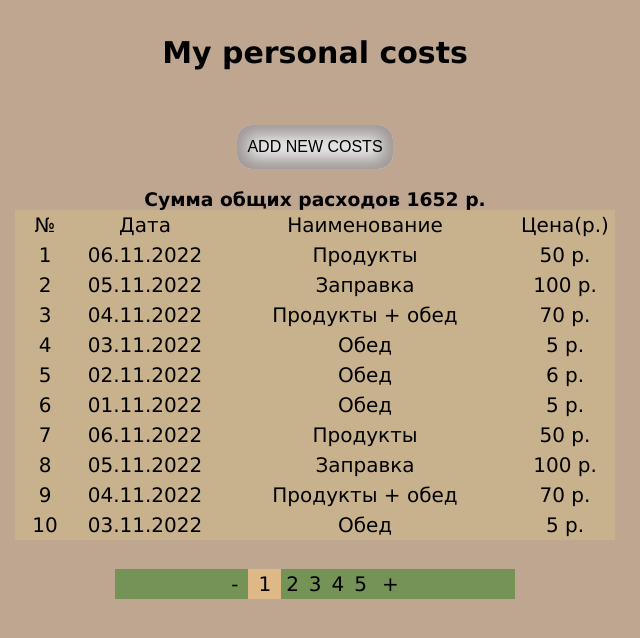
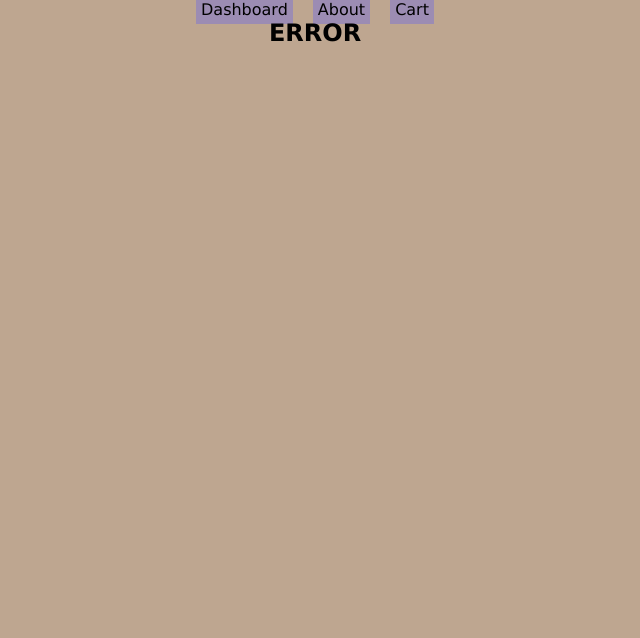
Before and after one commit to Denver95/my-personal-costs, a Vue app: page /error in a window 1280 px wide. Shown: the top 638 px of the page, without its empty margins (325-965 px from the left). Built offline with nearby package versions, Linux system fonts and the light colour scheme.

Commit message:
HomeWork-5

```diff
--- a/package.json
+++ b/package.json
@@ -9,9 +9,11 @@
   "dependencies": {
     "@fortawesome/fontawesome-svg-core": "^6.2.0",
     "vue": "^2.6.14",
+    "vue-router": "^3.6.5",
     "vuex": "^3.6.2"
   },
   "devDependencies": {
+    "@vue/cli-plugin-router": "~5.0.0",
     "@vue/cli-plugin-vuex": "~5.0.0",
     "@vue/cli-service": "~5.0.0",
     "sass": "^1.32.7",
--- a/src/App.vue
+++ b/src/App.vue
@@ -1,87 +1,36 @@
 <template>
   <div id="app">
-    <!-- Контейнер для стилей или выравнивания -->
-    <div class="style_container">
-      <!-- Заголовок приложения -->
-      <header class="header-top-costs">
-        <div class="container">
-          <h2 class="header-top-costs-h2">My personal costs</h2>
-        </div>
-      </header>
-      <!-- Основная разметка приложения, включая отдельные компоненты -->
-      <main class="main-container">
-        <div class="container position">
-          <!--Разметка для кнопки добавления расходов  -->
-          <div class="button-add-costs">
-            <ButtonAddCosts />
-          </div>
-          <!-- Блок для отображения формы ввода расходов -->
-          <div class="form-add-costs">
-            <!-- Принимаем значения  -->
-            <FormAddCosts />
-          </div>
+    <header>
+      <div>
+        <!-- Меняем все на router-link -->
+        <router-link to="/payment" class="a-page">Dashboard</router-link>
+        <router-link to="/about" class="a-page">About</router-link>
+        <router-link to="/cart" class="a-page">Cart</router-link>
+        <!-- <router-link to="/error" class="a-page">Error</router-link> -->
+        <!-- <div @click="goTopage">click</div> -->
+      </div>
+      <!-- Тут мы указываем куда будем отображать содержимое страниц -->
+      <router-view />
+    </header>
 
-          <!-- Блок отоборажения данных о затрах и граффик -->
-          <div class="display-costs">
-            <!-- Передаем данные из costsList в наш аргумент items -->
-            <DisplayCosts :items="curentElements" :getSumCosts="getSumCosts" />
-          </div>
-          <div class="pagination-costs">
-            <Pagination :cur="page" :n="pageQuantity" :length="costsList.length" @pagination="onChangePage" />
-          </div>
-        </div>
-      </main>
-    </div>
   </div>
 </template>
 
 <script>
-import ButtonAddCosts from './components/ButtonAddCosts.vue';
-import FormAddCosts from './components/FormAddCosts.vue';
-import DisplayCosts from './components/DisplayCosts.vue';
-import Pagination from './components/Pagination.vue';
 
-import { mapActions, mapGetters } from 'vuex';
 export default {
   name: "App",
-  data() {
-    return {
-      page: 1,
-      pageQuantity: 10,
+
+  methods: {
+    goTopage() {
+      // Делаем проверку по Name
+      if (this.$route.name === 'About') return
+      this.$router.push({
+        name: 'About'
+        //Если мы находимся на этой странице и нажимаем на КЛИК (вызов метода) то будут ошибки. Нужно сделать проверку
+      })
     }
   },
-
-  components: {
-    Pagination,
-    ButtonAddCosts,
-    FormAddCosts,
-    DisplayCosts,
-  },
-
-  computed: {
-    ...mapGetters({
-      costsList: 'getCostsList',
-      getSumCosts: 'getCostsListValue',
-    }),
-    curentElements() {
-      return this.costsList.slice(this.pageQuantity * (this.page - 1), this.pageQuantity * (this.page - 1) + this.pageQuantity);
-    }
-  },
-  methods: {
-    ...mapActions([
-      'fetchData'
-    ]),
-    onChangePage(p) {
-      this.page = p
-    },
-  },
-
-  //Массив costsList принимает функцию с текстовыми
-  created() {
-    this.fetchData()
-  },
-
-
 }
 
 </script>
@@ -102,40 +51,11 @@ html {
   font-family: Verdana, Geneva, Tahoma, sans-serif;
 }
 
-
-.header-top-costs {
-  padding: 30px 0;
+.a-page {
+  margin: 5px 10px;
+  text-decoration: none;
+  color: black;
+  background-color: rgb(82 82 255 / 31%);
+  padding: 5px;
 }
-
-.container {
-  width: 1140px;
-  margin: 0 auto;
-}
-
-.position {
-  position: relative;
-}
-
-
-.header-top-costs-h2 {
-  display: inline-block;
-  font-size: 30px;
-  line-height: 45px;
-}
-
-// .display-costs {
-//   position: absolute;
-//   top: 160px;
-//   left: calc(50% - 300px);
-// }
-
-.main-container {
-  margin: 20px 0px;
-}
-
-// .pagination-costs {
-//   position: absolute;
-//   left: 50%;
-//   top: 400px;
-// }
 </style>
--- a/src/components/FormAddCosts.vue
+++ b/src/components/FormAddCosts.vue
@@ -46,9 +46,13 @@ export default {
 			}
 		},
 
-		options() {
-			return this.$store.getters.getCategoryList
-		},
+		...mapGetters({
+			options: 'getCategoryList',
+		}),
+
+		// options() {
+		// 	return this.$store.getters.getCategoryList
+		// },
 	},
 	methods: {
 
@@ -73,7 +77,7 @@ export default {
 
 		},
 	},
-
+	// ВЕРНУТСЯ
 	mounted() {
 		if (!this.category?.length) {
 			this.$store.dispatch('loadCategory')
--- a/src/main.js
+++ b/src/main.js
@@ -1,10 +1,12 @@
 import Vue from 'vue'
 import App from './App.vue'
 import store from './store'
+import router from './router'
 
 Vue.config.productionTip = false
 
 new Vue({
   store,
+  router,
   render: function (h) { return h(App) }
 }).$mount('#app')
--- /dev/null
+++ b/src/page/About.page.vue
@@ -0,0 +1,16 @@
+<template>
+
+	<h2>HEllo About</h2>
+</template>
+
+<script>
+
+export default {
+	name: 'About',
+}
+
+</script>
+
+<style>
+
+</style>
--- /dev/null
+++ b/src/page/Dashboard.page.vue
@@ -0,0 +1,116 @@
+<template>
+	<!-- Контейнер для стилей или выравнивания -->
+	<div class="style_container">
+		<!-- Заголовок приложения -->
+		<header class="header-top-costs">
+			<div class="container">
+				<h2 class="header-top-costs-h2">My personal costs</h2>
+			</div>
+		</header>
+		<!-- Основная разметка приложения, включая отдельные компоненты -->
+		<main class="main-container">
+			<div class="container position">
+				<!--Разметка для кнопки добавления расходов  -->
+				<div class="button-add-costs">
+					<ButtonAddCosts />
+				</div>
+				<!-- Блок для отображения формы ввода расходов -->
+				<div class="form-add-costs">
+					<!-- Принимаем значения  -->
+					<FormAddCosts />
+				</div>
+
+				<!-- Блок отоборажения данных о затрах и граффик -->
+				<div class="display-costs">
+					<!-- Передаем данные из costsList в наш аргумент items -->
+					<DisplayCosts :items="curentElements" :getSumCosts="getSumCosts" />
+				</div>
+				<div class="pagination-costs">
+					<Pagination :cur="page" :n="pageQuantity" :length="costsList.length" @pagination="onChangePage" />
+				</div>
+			</div>
+		</main>
+	</div>
+</template>
+
+<script>
+import { mapActions, mapGetters } from 'vuex';
+import ButtonAddCosts from '../components/ButtonAddCosts.vue';
+import FormAddCosts from '../components/FormAddCosts.vue';
+import DisplayCosts from '../components/DisplayCosts.vue';
+import Pagination from '../components/Pagination.vue';
+
+export default {
+	name: 'Dashboard',
+	components: {
+		Pagination,
+		ButtonAddCosts,
+		FormAddCosts,
+		DisplayCosts,
+	},
+	data() {
+		return {
+			page: 1,
+			pageQuantity: 10,
+		}
+	},
+	computed: {
+		...mapGetters({
+			costsList: 'getCostsList',
+			getSumCosts: 'getCostsListValue',
+		}),
+		curentElements() {
+			return this.costsList.slice(this.pageQuantity * (this.page - 1), this.pageQuantity * (this.page - 1) + this.pageQuantity);
+		}
+	},
+	methods: {
+		...mapActions([
+			'fetchData'
+		]),
+		onChangePage(p) {
+			this.page = p
+		},
+	},
+
+	//Массив costsList принимает функцию с текстовыми
+	created() {
+		this.fetchData()
+	},
+
+	mounted() {
+		// Динамически пути
+		//      host:8080/dashboard/3/ при вводе номер страницы(3) у нас должно загружать эту страницу. Заходим в router и там добовляем
+		if (this.$route.params?.page) {
+			this.page = Number(this.$route.params.page)
+		}
+	},
+}
+
+</script>
+
+<style>
+.header-top-costs {
+	padding: 30px 0;
+}
+
+.container {
+	width: 1140px;
+	margin: 0 auto;
+}
+
+.position {
+	position: relative;
+}
+
+
+.header-top-costs-h2 {
+	display: inline-block;
+	font-size: 30px;
+	line-height: 45px;
+}
+
+
+.main-container {
+	margin: 20px 0px;
+}
+</style>
--- /dev/null
+++ b/src/page/Error404.page.vue
@@ -0,0 +1,16 @@
+<template>
+
+	<h2>ERROR</h2>
+</template>
+
+<script>
+
+export default {
+	name: 'Error',
+}
+
+</script>
+
+<style>
+
+</style>
--- /dev/null
+++ b/src/page/cart.page.vue
@@ -0,0 +1,16 @@
+<template>
+
+	<h2>HEllo CART</h2>
+</template>
+
+<script>
+
+export default {
+	name: 'Cart',
+}
+
+</script>
+
+<style>
+
+</style>
--- /dev/null
+++ b/src/router/index.js
@@ -0,0 +1,87 @@
+import Vue from 'vue'
+import VueRouter from 'vue-router'
+import Dashboard from '../page/Dashboard.page.vue'
+import About from '../page/About.page.vue'
+import Cart from '../page/cart.page.vue'
+import Error from '../page/Error404.page.vue'
+Vue.use(VueRouter)
+
+const routes = [
+  //Пути к
+  {
+    path: '/payment',
+    name: 'Dashboard',
+    component: Dashboard,
+  },
+  {
+    // Добовалили еще один дашборад
+    path: '/payment/:page',
+    name: 'Dashboard',
+    component: Dashboard,
+  },
+  {
+    //   * это свойство которое  дает возможность записывать  ссылки /about23423423
+    // path: '/about*',
+    path: '/about',
+    name: 'About',
+    component: About,
+  },
+  {
+    path: '/cart',
+    name: 'Cart',
+    component: Cart,
+  },
+  {
+    path: '/error',
+    name: 'Error404',
+    component: Error,
+  },
+
+  // /about234234 перенаправит нас на страницу error
+  {
+    path: '*',
+    redirect: '/error'
+  },
+
+]
+
+const router = new VueRouter({
+  mode: 'history',
+  routes,
+})
+
+
+// Жизненый хук до загрузки страницы. Запрещаем пользователю гулять по страницам
+const user = true
+
+// До загрузки всей страницы будет проверяться проверка
+router.beforeEach((to, from, next) => {
+  if (to.name !== 'Error404' && !user) {
+    next({
+      name: 'Error404'
+    })
+  } else {
+    next()
+  }
+});
+
+// Жизненый хук после использования. Меняем Title после нажатия на кнопки.
+
+const getTitle = routeName => {
+  return {
+    'Dashboard': 'Payment To go',
+    'About': 'Holla About',
+    'Cart': 'Cart enable',
+    'Error404': 'ERROR NOT BAD'
+  }[routeName]
+};
+
+router.afterEach((to) => {
+  document.title = getTitle(to.name)
+})
+
+
+
+
+
+export default router
```
Also changed, not shown: ВЫполнить.txt (deleted), 1 other file (tests, documents, lock files or other folders).
